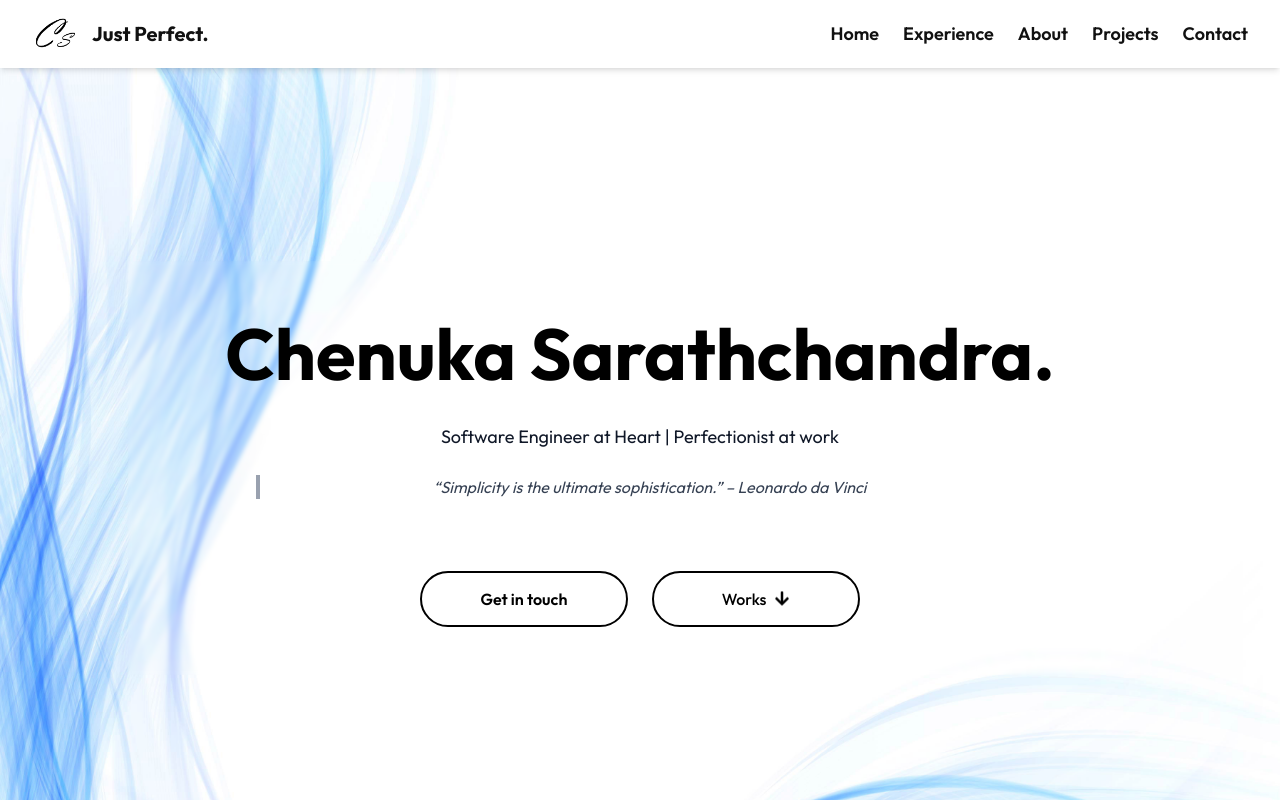
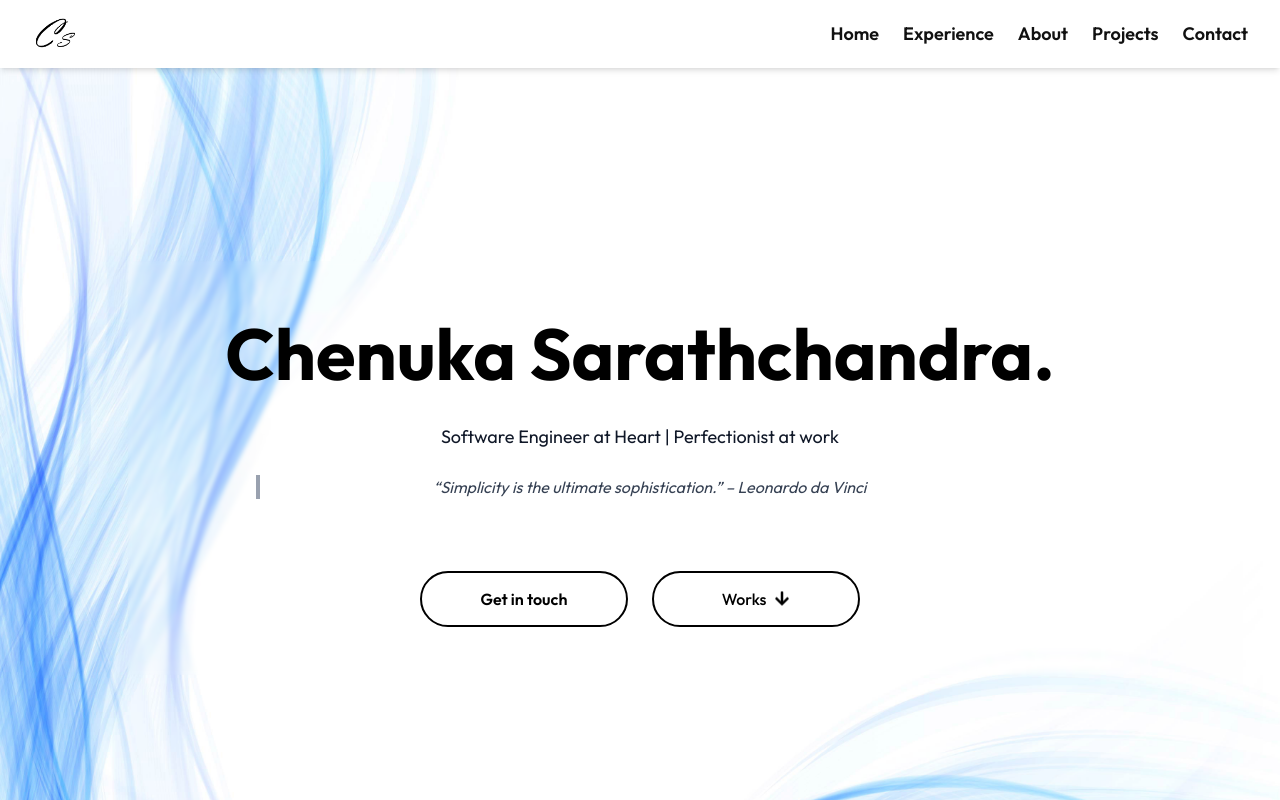
Before and after one commit to Chenuka608/NewPortfolio, a Next.js app: page / in a window 1280 px wide. Built offline with nearby package versions, Linux system fonts and the light colour scheme.

Commit message:
Remove logo text from Navbar component
Removed the logo text from the Navbar component.

```diff
--- a/src/app/components/Navbar.jsx
+++ b/src/app/components/Navbar.jsx
@@ -16,7 +16,7 @@ export default function Navbar() {
         {/* Logo */}
         <div className="flex items-center space-x-3">
           <Image src={logo} alt="Logo" width={48} height={48} priority />
-          <span className="text-xl font-bold">Just Perfect.</span>
+
         </div>
 
         {/* Hamburger button */}
```
